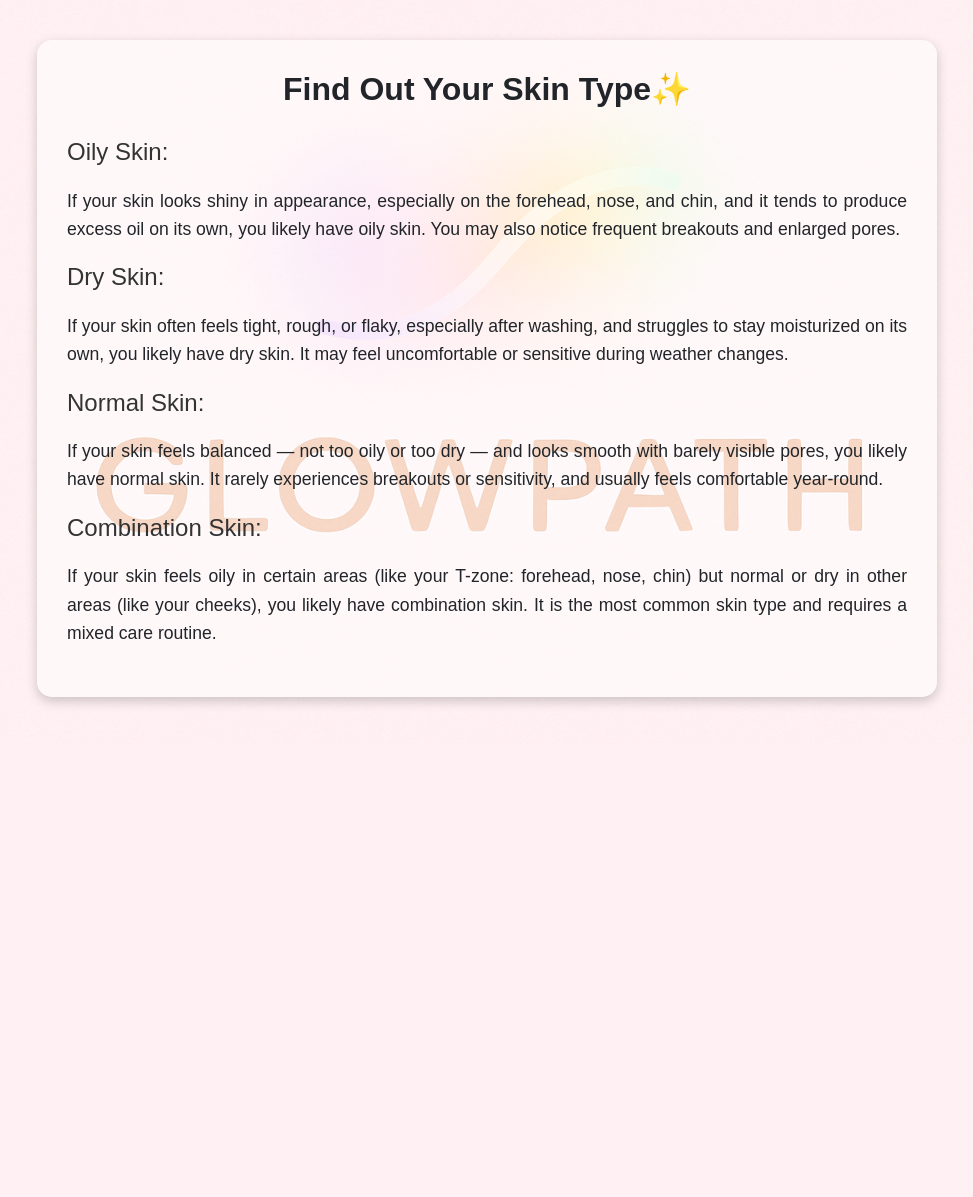
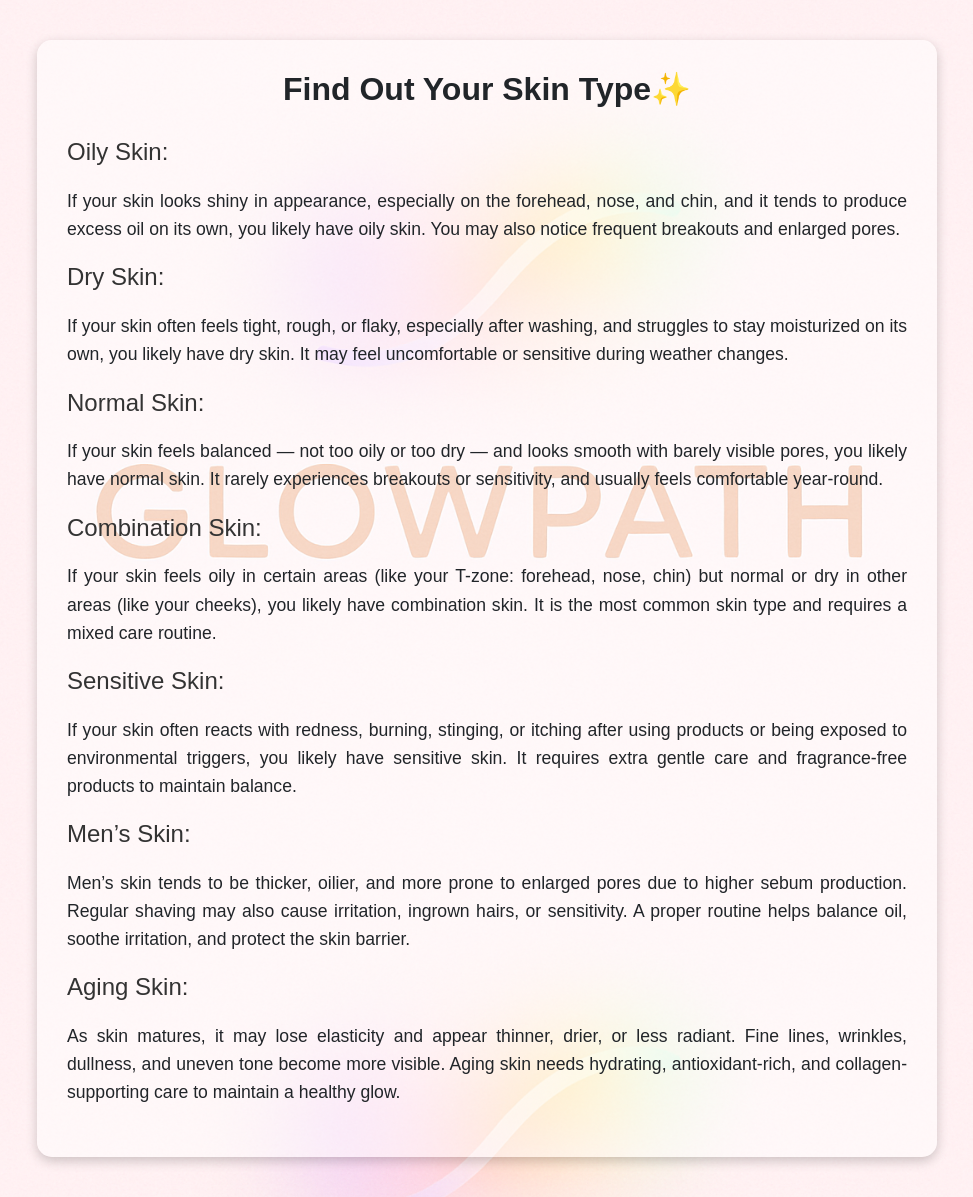
Before and after one commit to ishika30k/project_skincare, a Flask app: page /description in a window 1280 px wide. Shown: the part 56-1253 px from the top of the page, without its empty margins (153-1126 px from the left). Before the commit the page ends 762 px from the top, so only its background shows below. Run offline with Flask 3, Linux system fonts and the light colour scheme; some libraries are stand-ins or nearby versions.

Commit message:
added new data

```diff
--- a/templates/description.html
+++ b/templates/description.html
@@ -12,7 +12,7 @@
       font-family: Arial, sans-serif;
     }
     .content-box {
-      background: rgba(255, 255, 255, 0.1); /* 50% transparent */
+      background: rgba(255, 255, 255, 0.1); /* semi-transparent */
       padding: 40px;
       border-radius: 20px;
       box-shadow: 0 6px 20px rgba(0,0,0,0.2);
@@ -33,26 +33,23 @@
     .content-box {
       max-width: 900px;
       margin: 40px auto;
-    background: rgba(255, 255, 255, 0.5); /* 50% transparent */
+      background: rgba(255, 255, 255, 0.5);
       padding: 30px;
       border-radius: 15px;
       box-shadow: 0px 4px 12px rgba(0,0,0,0.2);
     }
-
     .heading {
-    text-align: center; /* center the main heading */
+      text-align: center;
       margin-bottom: 30px;
       font-size: 2rem;
       font-weight: bold;
     }
-
     .skin-type {
-    text-align: left; /* align skin type titles to left */
+      text-align: left;
       margin-top: 20px;
       color: #333;
       font-size: 1.5rem;
     }
-
     p {
       text-align: justify;
       font-size: 1.1rem;
@@ -91,8 +88,6 @@
     </div>
   </nav>
 
-
-
   <!-- Content Box -->
   <div class="content-box">
     <h1 class="heading">Find Out Your Skin Type✨</h1>
@@ -124,6 +119,28 @@
       in other areas (like your cheeks), you likely have combination skin. It is the most common skin type
       and requires a mixed care routine.
     </p>
+
+    <h2 class="skin-type">Sensitive Skin:</h2>
+    <p>
+      If your skin often reacts with redness, burning, stinging, or itching after using products or being
+      exposed to environmental triggers, you likely have sensitive skin. It requires extra gentle care and
+      fragrance-free products to maintain balance.
+    </p>
+
+    <h2 class="skin-type">Men’s Skin:</h2>
+    <p>
+      Men’s skin tends to be thicker, oilier, and more prone to enlarged pores due to higher sebum production.
+      Regular shaving may also cause irritation, ingrown hairs, or sensitivity. A proper routine helps balance
+      oil, soothe irritation, and protect the skin barrier.
+    </p>
+
+    <h2 class="skin-type">Aging Skin:</h2>
+    <p>
+      As skin matures, it may lose elasticity and appear thinner, drier, or less radiant. Fine lines, wrinkles,
+      dullness, and uneven tone become more visible. Aging skin needs hydrating, antioxidant-rich, and
+      collagen-supporting care to maintain a healthy glow.
+    </p>
+
   </div>
 
   <script src="https://cdn.jsdelivr.net/npm/bootstrap@5.3.3/dist/js/bootstrap.bundle.min.js"></script>
```
Lines whose indentation alone changed are shown as unchanged.
